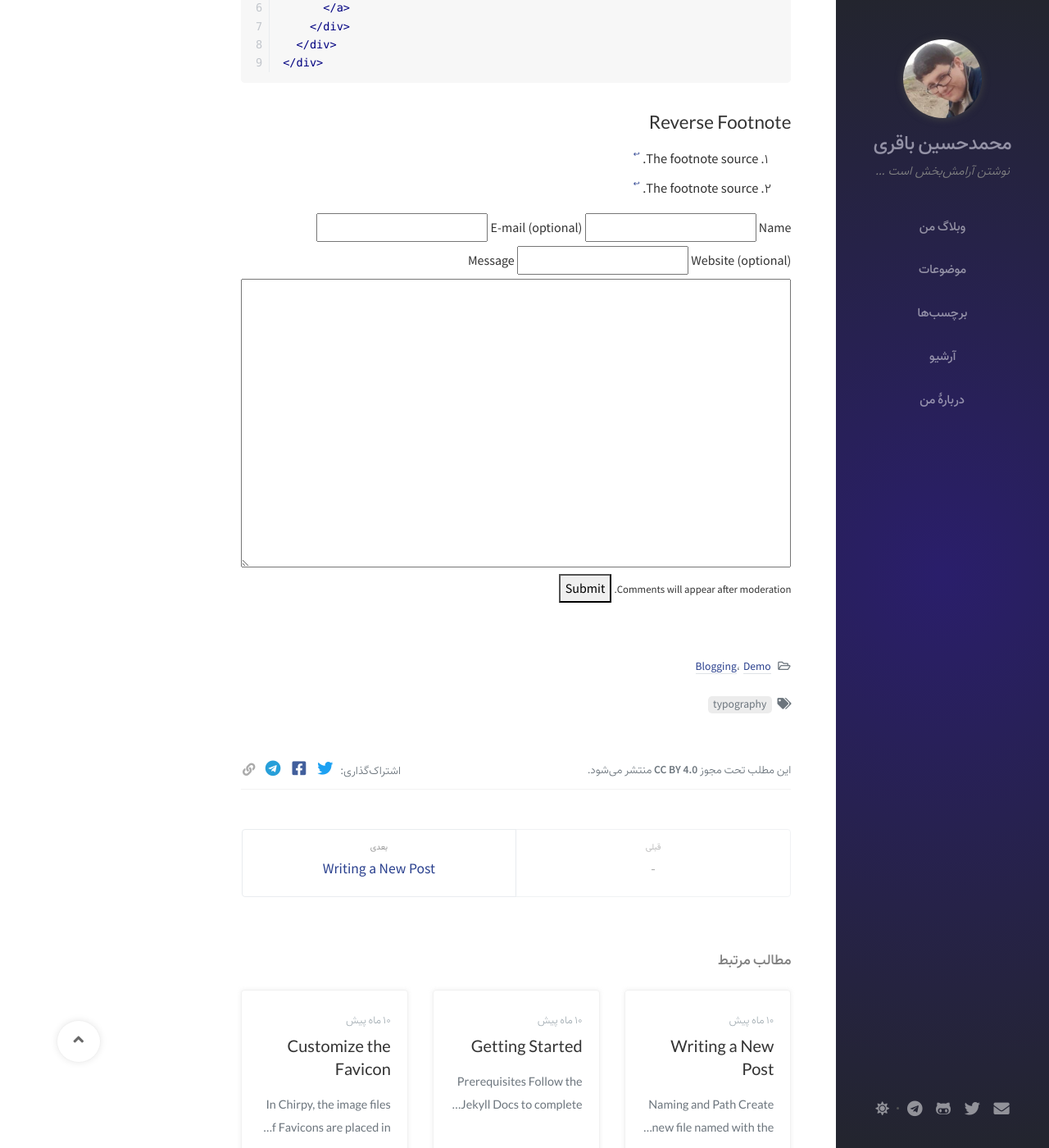
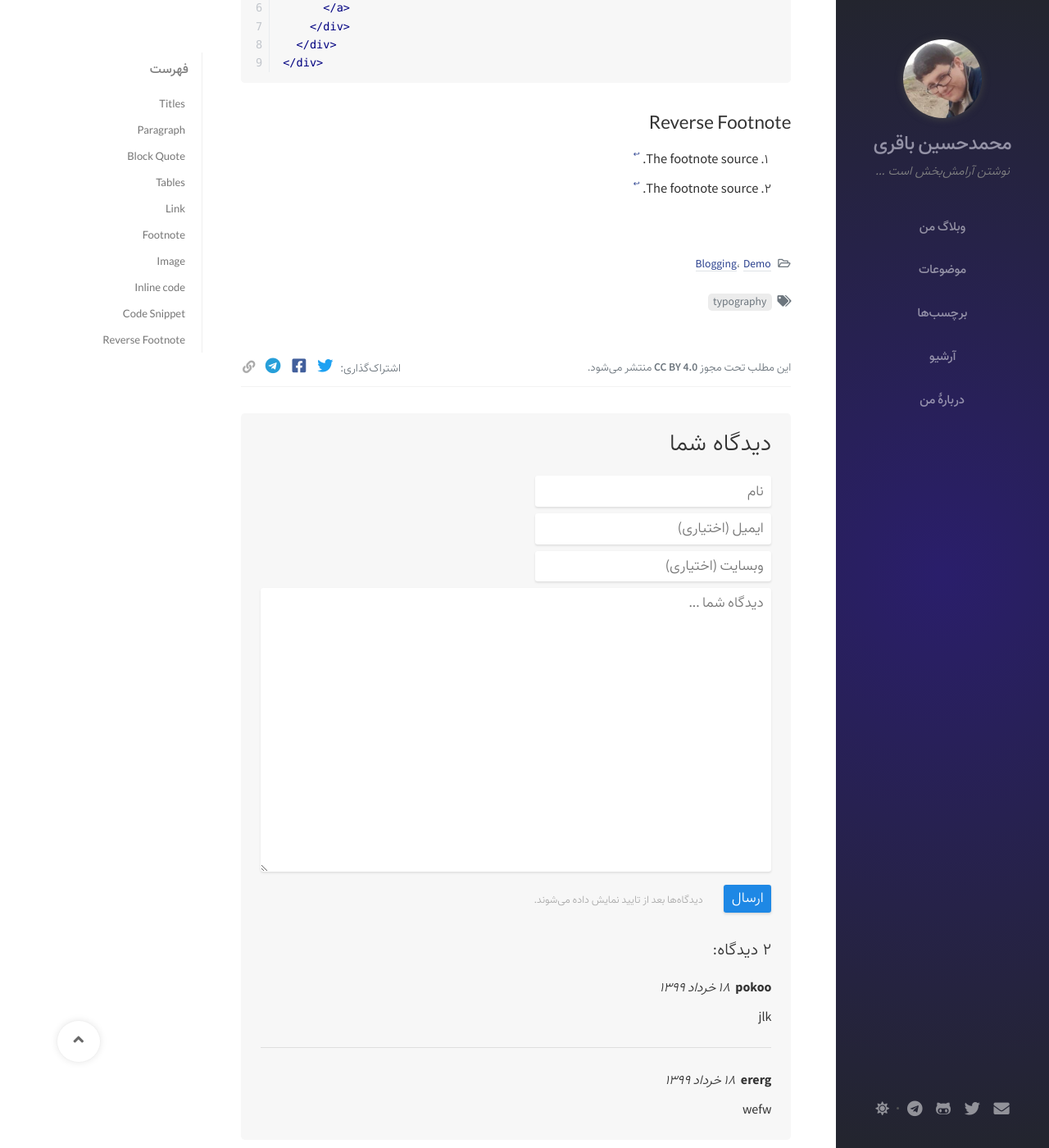
Before and after one commit to PyBagheri/b32.ir, a Jekyll site: the page built from _posts/2019-08-08-text-and-typography.md, in a window 1280 px wide and 1400 px high, scrolled down 3868 px. Shown: the whole window at 82% size. Built offline with Jekyll 4.4.1, drawn with Linux system fonts in a browser that asks for light colours; nearby versions of some CDN libraries; comment, search, counter and statistics services are not loaded; some of the changed text lies outside the part shown.

Commit message:
Created the base blog.

```diff
--- a/_config.yml
+++ b/_config.yml
@@ -30,13 +30,14 @@
   username: PyBagheri            # change to your twitter username
 
 telegram:
-  username: Mubkh
+  username: b32ir
 
 social:
   name: محمدحسین باقری خیرآبادی                  # it will shows as the copyright owner in Footer
   email: py.persian@gmail.com             # change to your email address
   links:
     # The first element serves as the copyright owner's link
+    - https://t.me/b32ir
     - https://twitter.com/PyBagheri      # change to your twitter homepage
     - https://github.com/PyBagheri     # change to your github homepage
     # Uncomment below to add more social links
@@ -211,6 +212,8 @@
     - redirects.json
     - staticman.yml
     - notes.txt
+    - sw.js
+    - app.js
 
-staticman_url: https://dev.staticman.net/v3/entry/github/PyBagheri/b32.ir.persian/master/comments/
+staticman_url: https://dev.staticman.net/v3/entry/github/PyBagheri/b32.ir/master/comments/
 encoding: "utf-8"
--- /dev/null
+++ b/_data/comments/5bde879fb09452f883c7dc562d07f1c6/entry1591479205352.yml
@@ -0,0 +1,6 @@
+_id: 5a76ada0-a83d-11ea-bd2d-a1eb6ed9c31e
+name: pokoo
+email: f638cba5128bf86c01af06aa87366c80
+url: ''
+message: jlk
+date: 1591479205
--- /dev/null
+++ b/_data/comments/5bde879fb09452f883c7dc562d07f1c6/entry1591483417004.yml
@@ -0,0 +1,6 @@
+_id: 28cc6650-a847-11ea-bd2d-a1eb6ed9c31e
+name: ererg
+email: f638cba5128bf86c01af06aa87366c80
+url: ''
+message: wefw
+date: 1591483417
--- a/_includes/footer.html
+++ b/_includes/footer.html
@@ -13,7 +13,7 @@
 
     <div class="footer-left ltr align-left">
       <p class="mb-0">
-        <a href="https://b32.ir/en/">ENGLISH BLOG</a><br>
+        <a href="https://en.b32.ir/">ENGLISH BLOG</a><br>
         Powered by
         <a href="https://jekyllrb.com" target="_blank">Jekyll</a>
         with
--- a/_layouts/home.html
+++ b/_layouts/home.html
@@ -27,8 +27,8 @@
     <div class="post-meta text-muted">
       <!-- posted date -->
       <i class="far fa-clock fa-fw"></i>
-      <span class="timeago farsi rtl align-right jalali jalali-tooltip" data-toggle="tooltip" data-placement="bottom"
-        title="{{ post.date | date: site.data.date_format.tooltip }}">
+      <span class="timeago farsi rtl align-right" data-toggle="tooltip" data-placement="bottom"
+        title="{{ post.jdate.weekdayname }}، {{ post.jdate.day | replace: "0","۰" | replace: "1","۱" | replace: "2","۲" | replace: "3","۳" | replace: "4","۴" | replace: "5","۵" | replace: "6","۶" | replace: "7","۷" | replace: "8","۸" | replace: "9","۹" }} {{ post.jdate.month.name }} {{ post.jdate.year.fa }}">
       {{ post.date | date: site.data.date_format.post }}
       <i class="unloaded">{{ post.date | date_to_xmlschema }}</i>
       </span>
--- a/_layouts/post.html
+++ b/_layouts/post.html
@@ -73,49 +73,6 @@
 
         {{ content }}
 
-<!-- Comments -->
-{% if site.data.comments[page.hashid] %}
-    <h3>
-    {% if site.data.comments[page.hashid].size > 1 %}
-      {{ site.data.comments[page.hashid] | size }}
-    {% endif %}
-    Comments:
-    </h3>
-  {% assign comments = site.data.comments[page.hashid] | sort %}
-    {% for comment in comments %}
-      <label>
-        {% if comment[1].url %}
-          <a href="{{ comment[1].url }}">
-        {% endif %}
-        <strong>{{ comment[1].name }}</strong>
-        {% if comment[1].url %}
-          </a>
-        {% endif %}
-      </label>
-      <em>{{ comment[1].date | date: "%B %d, %Y" }}</em>
-      <p>{{ comment[1].message | markdownify }}</p>
-    {% endfor %}
-{% endif %}
-
-<!-- Comments Form -->
-  <form method="POST" action="{{ site.staticman_url }}">
-    <input name="options[redirect]" type="hidden" value="{{ site.url }}{{ site.baseurl }}{{ page.url }}">
-    <input name="options[title]" type="hidden" value="{{ page.title }}">
-
-    <input name="options[hashid]" type="hidden" value="{{ page.hashid }}">
-      <label>Name</label>
-      <input name="fields[name]" type="text">
-      <label>E-mail (optional)</label>
-      <input name="fields[email]" type="email">
-      <label>Website (optional)</label>
-      <input name="fields[url]" type="url">
-      <label>Message</label>
-      <textarea style="width:100%" name="fields[message]" rows="12"></textarea>
-      <small>Comments will appear after moderation.</small>
-      <button type="submit">Submit</button>
-  </form>
-
-
       </div>
 
       <div class="post-tail-wrapper text-muted">
@@ -160,6 +117,65 @@
 
       </div><!-- div.post-tail -->
 
+{% unless page.nocomments %}
+    {% assign nc = page.nocomments | strip | lower %}
+    {% unless nc == 'true' %}
+<!-- Comments -->
+<div id="comments-container">
+  <div id="comments-title">دیدگاه شما</div>
+
+  <script>
+	function checkURL (abc) {
+	  var string = abc.value;
+	  if (string && !~string.indexOf("http")) {
+	    string = "http://" + string;
+	  }
+	  abc.value = string;
+	  return abc
+	}
+  </script>
+
+  <!-- Comments Form -->
+  <form method="POST" action="{{ site.staticman_url }}">
+    <input name="options[redirect]" type="hidden" value="{{ site.url }}{{ site.baseurl }}{{ page.url }}">
+    <input name="options[title]" type="hidden" value="{{ page.title }}">
+    <input name="options[hashid]" type="hidden" value="{{ page.hashid }}">
+      <input placeholder="نام" name="fields[name]" type="text" required>
+      <input placeholder="ایمیل (اختیاری)" name="fields[email]" type="email">
+      <input placeholder="وبسایت (اختیاری)" name="fields[url]" type="url" onblur="checkURL(this)">
+      <textarea placeholder="دیدگاه شما ..." style="width:100%" name="fields[message]" rows="12" required></textarea>
+      <div class="form-last-row"><button class="submit-button">ارسال</button><small>دیدگاه‌ها بعد از تایید نمایش داده می‌شوند.</small></div>
+  </form>
+
+{% if site.data.comments[page.hashid] %}
+    <div id="comments-list-title">
+    {% if site.data.comments[page.hashid].size > 1 %}
+      {{ site.data.comments[page.hashid] | size | replace: "0","۰" | replace: "1","۱" | replace: "2","۲" | replace: "3","۳" | replace: "4","۴" | replace: "5","۵" | replace: "6","۶" | replace: "7","۷" | replace: "8","۸" | replace: "9","۹" }}
+    {% endif %}
+    دیدگاه:
+    </div>
+  {% assign comments = site.data.comments[page.hashid] | sort %}
+    {% for comment in comments %}
+      <div class="comment-box">
+        <label>
+          {% if comment[1].url != '' %}
+            <a rel="nofollow" href="{{ comment[1].url }}">
+          {% endif %}
+          <strong>{{ comment[1].name }}</strong>
+          {% if comment[1].url != '' %}
+            </a>
+          {% endif %}
+        </label>
+        <em class="jalali jalali-noweekday">{{ comment[1].date | date: "%B %d, %Y" }}</em>
+        <p>{{ comment[1].message | markdownify | remove: '<p>' | remove: '</p>' }}</p>
+      </div>
+      {% if forloop.last != true %}<hr>{% endif %}
+    {% endfor %}
+{% endif %}
+</div>
+    {% endunless %}
+{% endunless %}
+
     </div> <!-- .post -->
 
   </div> <!-- #post-wrapper -->
--- a/assets/css/_addon/main.scss
+++ b/assets/css/_addon/main.scss
@@ -1970,6 +1970,131 @@
 	padding-right: 0;
 }
 
-body {
+html {
 	overflow-x: hidden;
 }
+
+#panel-wrapper {
+        overflow-x: initial;
+}
+
+#comments-container {
+	background-color: #f7f7f7;
+	padding: 1.5rem;
+	display: flex;
+	flex-direction: column;
+	border-radius: .3rem;
+	margin-top: 2rem;
+	direction: rtl;
+	text-align: right;
+	justify-content: flex-end;
+
+	> #comments-title {
+		margin-top: 0;
+		margin-bottom: 1.5rem;
+		font-size: 1.8rem;
+		font-family: 'Vazir', 'Lato', 'Microsoft Yahei', sans-serif;
+		direction: rtl;
+		text-align: right;
+	}
+
+	> #comments-list-title {
+		margin-top: 2rem;
+		padding-top: 0;
+		font-size: 1.25rem;
+		margin-bottom: 1rem;
+		font-family: 'Vazir', 'Lato', 'Microsoft Yahei', sans-serif;
+                direction: rtl;
+                text-align: right;
+	}
+
+	.comment-box {
+		direction: rtl;
+		> p {
+			margin-bottom: 0;
+		}
+	}
+
+	> hr {
+		width: 100%;
+		margin: 1.5rem 0;
+	}
+
+	> form {
+		display: flex;
+		flex-direction: column;
+
+		> *:not(:last-child) {
+			margin-bottom: .5rem;
+		}
+
+		> input {
+			max-width: 18rem;
+		}
+
+		> input, textarea {
+			padding: .2rem .6rem .4rem .6rem;
+			/*border: #dddddd solid 1px;*/
+			border: none;
+			box-shadow: 0 .1rem .15rem #dddddd;
+			border-radius: .2rem;
+			font-size: 1.1rem;
+		}
+
+		.form-last-row {
+			display: flex;
+			flex-direction: row;
+			align-items: center;
+			justify-content: flex-start;
+			margin-top: .5rem;
+
+			small {
+				margin-right: 2em;
+				color: #aaaaaa;
+			}
+		}
+
+		.submit-button {
+			background-color: #1E88E5;
+			color: white;
+			border-radius: .2rem !important;
+			border: none;
+			transition: .2rem;
+			align-self: flex-start;
+			padding: .1rem .6rem .3rem .6rem;
+			font-size: 1.1rem;
+			box-shadow: 0 .1rem .2rem lightgray;
+			cursor: pointer;
+			z-index: 1;
+
+			&:hover {
+				background-color: darken(#1E88E5, 5%);
+			}
+		}
+	}
+}
+
+html[mode="dark"] {
+	#comments-container {
+		background-color: #272822 !important;
+
+		textarea, input {
+			background-color: lighten(#272822, 10%);
+			color: white;
+			box-shadow: 0 .1rem .1rem #222222;
+		}
+
+		.submit-button {
+			background-color: darken(#1E88E5, 10%);
+			box-shadow: 0 .1rem .1rem #222222;
+
+			&:hover {
+                                background-color: darken(#1E88E5, 15%);
+			}
+		}
+
+		hr {
+			border-color: #424242;
+		}
+	}
+}
```
Also changed, not shown: tabs/about.md (+6 -8 lines), README.md, 1 other file.
